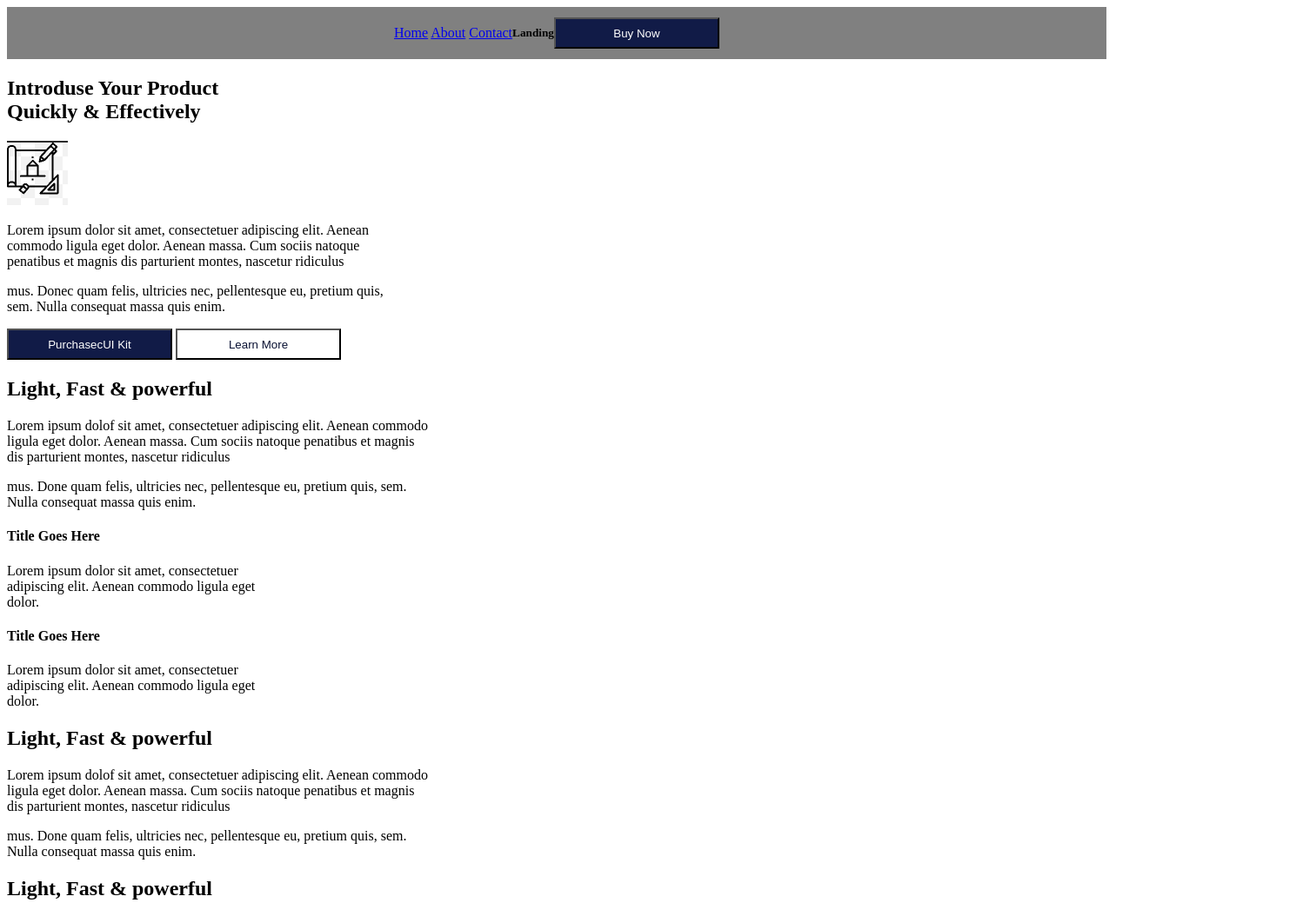
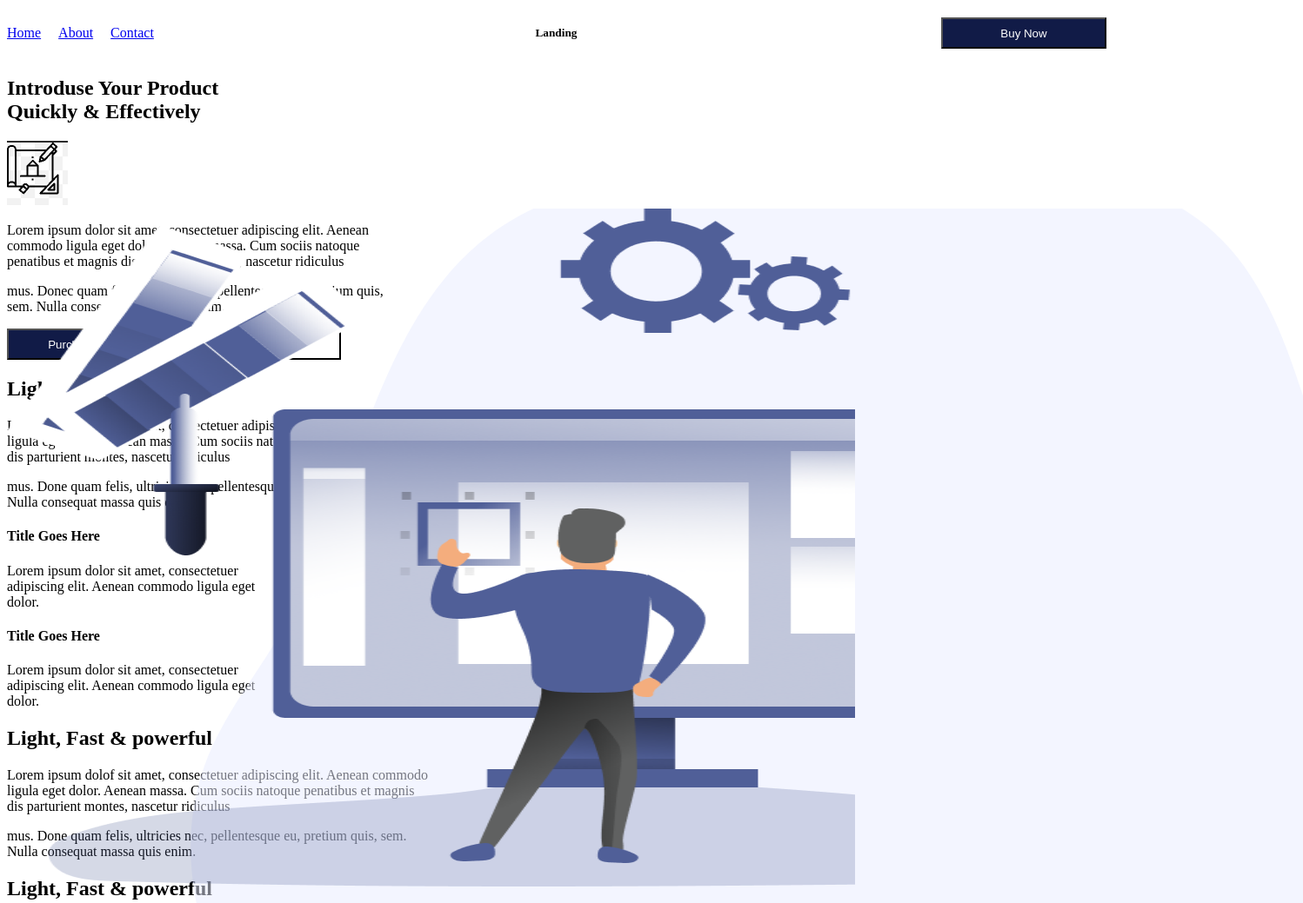
Before and after one commit to Maksim-Serov/test2, a plain HTML site: page index.html in a window 1280 px wide. Shown: the top 1039 px of the page at 87% size, 1498 px wide, since content can reach past the window. Drawn offline with Linux system fonts and the light colour scheme; files whose address does not match are found by name.

Commit message:
add photos first section

```diff
--- a/index.css
+++ b/index.css
@@ -1,8 +1,38 @@
 header {
 display: flex;
+justify-content: space-between;
 align-items: center;
-justify-content: center;
-background-color: gray;
+}
+
+.navigation {
+display: flex;
+}
+
+.navigation a {
+    margin-right: 20px;
+}
+
+.logo {
+    flex: 1;
+    text-align: center;
+  }
+
+.button {
+    margin-left: 160px;
+}
+
+.photo-first-section {
+    position: relative;
+}
+
+.bottom-image, .top-image {
+    position: absolute;
+    top: 0;
+    left: 0;
+}
+
+.top-image {
+    z-index: 1;
 }
 
 .main-button {
--- a/index.html
+++ b/index.html
@@ -6,20 +6,24 @@
         <link rel="stylesheet" href="index.css">
     </head>
     <body>
-        <header>
-            <nav>
+        <header class="conteiner">
+            <nav class="navigation">
                 <a href="/Users/maksim/Desktop/project/index.html">Home</a>
                 <a href="/Users/maksim/Desktop/project/about.html">About</a>
                 <a href="/Users/maksim/Desktop/project/about.html">Contact</a>
             </nav>
-            <h5>Landing</h5>
-            <button class="main-button">Buy Now</button>
+            <h5 class="logo">Landing</h5>
+            <div class="button-right"><button class="main-button">Buy Now</button></div>
         </header>
         <main>
             <section>
                 <h1>Introduse Your Product<br>
                 Quickly & Effectively</h1>
                 <img src="/Users/maksim/Desktop/project/images/img1.png"/>
+                <div class="photo-first-section">
+                 <img src="/Users/maksim/Desktop/project/images/background%20of%20the%20first%20section.svg" class="bottom-image" width="1490.03" height="1161" top="-49" left="417.29" opacity="50%" alt="Фон первой секции"/>
+                 <img src="/Users/maksim/Desktop/project/images/photo%20for%20section%20one.png" class="top-image" alt="фото на фоне первой секции" width="974.86" height="780" top="245" left="794.37"/>
+                </div>
                 <p>Lorem ipsum dolor sit amet, consectetuer adipiscing elit. Aenean<br>
                    commodo ligula eget dolor. Aenean massa. Cum sociis natoque<br>
                    penatibus et magnis dis parturient montes, nascetur ridiculus</p>
```
Also changed, not shown: images/background of the first section.svg (added), images/photo for section one.png (added), 1 other file.
